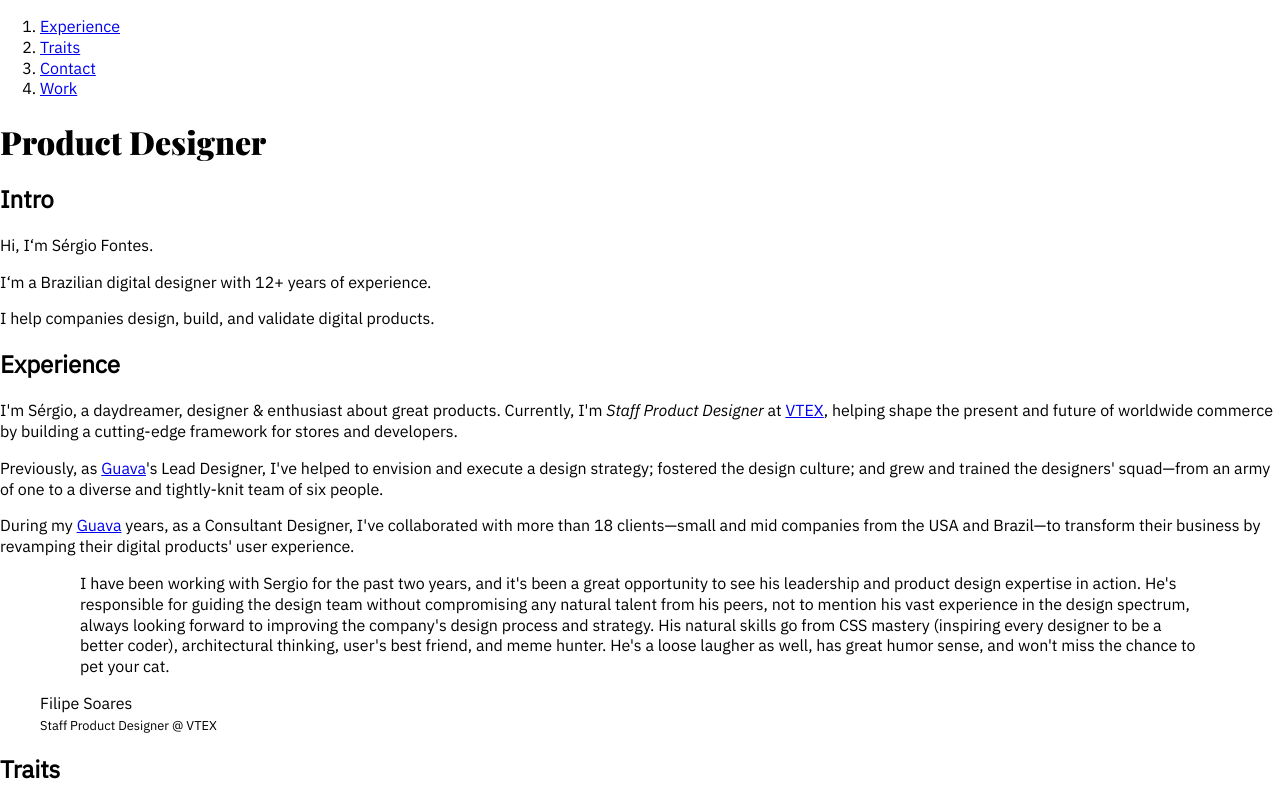
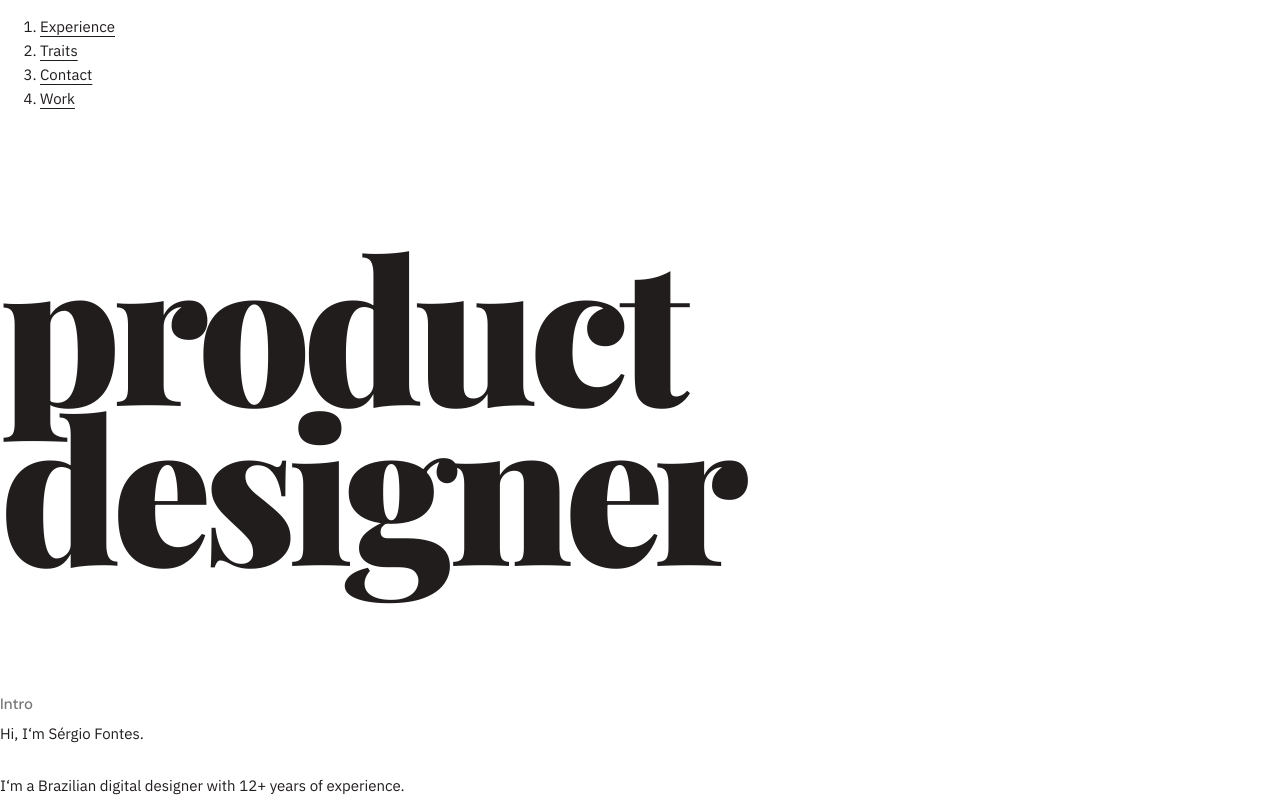
Before and after one commit to sergiofontes/fontes.cc, a Next.js app: page / in a window 1280 px wide. Shown: the top 800 px of the page. Built offline with nearby package versions, Linux system fonts and the light colour scheme.

Commit message:
Style typography system (WIP)

```diff
--- a/pages/index.js
+++ b/pages/index.js
@@ -54,8 +54,10 @@ export default function Home() {
           <p>
             Hi, I‘m<i></i> Sérgio Fontes.
           </p>
-          <p>I‘m a Brazilian digital designer with 12+ years of experience.</p>
-          <p>I help companies design, build, and validate digital products.</p>
+          <div>
+            <p>I‘m a Brazilian digital designer with 12+ years of experience.</p>
+            <p>I help companies design, build, and validate digital products.</p>
+          </div>
         </section>
       </header>
 
@@ -196,11 +198,11 @@ export default function Home() {
         </section>
       </main>
       <footer>
-        <p>Sérgio Fontes, 2022. Copy, design &amp; code by me.</p>
-        <p>
+        <small>Sérgio Fontes, 2022. Copy, design &amp; code by me.</small>
+        <small>
           No cookies, no tracking, just the beauty of HTML &amp; CSS (shh, there's some
           JS too).
-        </p>
+        </small>
       </footer>
     </Layout>
   );
--- a/styles/typography.scss
+++ b/styles/typography.scss
@@ -4,12 +4,19 @@
 
 @import "scaffold";
 
-body {
+:root {
   --font-body:     "IBM Plex Sans", sans-serif;
   --font-title:    "DM Sans", sans-serif;
   --font-hero:     "Playfair Display", serif;
   --font-size:     16px;
-  --line-height:   1.3;
+  --line-height:   1.5;
+
+  @include media(">desktop") {
+    --font-size: 15px;
+    --line-height:   1.6;
+  }
+
+  color: var(--color-text);
   font-family: var(--font-body);
   font-size:   var(--font-size);
   line-height: var(--line-height);
@@ -18,26 +25,93 @@ body {
 // Title
 h1 {
   font-family: var(--font-hero);
+  font-size: 6.75rem;
+  letter-spacing: -.41rem;
+  line-height: .81;
+  text-transform: lowercase;
   > span { @include fontless; }
+  @include media(">desktop") {
+    font-size: 13.2rem;
+    letter-spacing: -.57rem;
+  }
 }
-h2 {}
-h3 {}
+
+h2, h3, h4, h5 { font-family: var(--font-title); }
+
+h2,
+h3 {
+  margin-bottom: .67rem;
+  font-size: 1rem;
+  line-height: 1;
+}
+
+h2 {
+  color: var(--color-subtitle);
+  font-weight: 500;
+}
+
+h3 {
+  font-weight: bold;
+}
+
 h4 {}
 h5 {}
 
 // Paragraph
-p {}
+p {
+  margin-top: 0;
+  margin-bottom: 1.875rem;
+}
+
 em {}
 label {}
+
+small {
+  display: block;
+  font-size: .8125rem;
+  line-height: 1.4;
+  @include media(">desktop") { font-size: .8rem; }
+}
 strong {}
-blockquote {}
+
+blockquote {
+  &, & p {
+    font-family: var(--font-title);
+    font-size: 1.5rem;
+    line-height: 1.3;
+    @include media(">desktop") {
+      font-size: 1.866667rem;
+    }
+  }
+}
+figure figcaption {
+  font-weight: 700;
+  font-family: var(--font-title);
+  font-size: .75rem;
+  line-height: 1.2;
+  letter-spacing: 0.06rem;
+  text-transform: uppercase;
+  small {
+    font-size: inherit;
+    font-weight: 400;
+  }
+}
+
 ::selection {}
 
 // Link
 a {
-  &:visited {}
-  &:focus {}
-  &:hover {}
+  position: relative;
+  display: inline-block;
+  &, &:visited {
+    color: var(--color-text);
+    @include underline($color: #{var(--color-text)}, $thickness: 1px);
+  }
+  &:hover {
+    text-decoration-thickness: 2px;
+    text-decoration-width: 2px;
+  }
+  &:active { top: 1px; }
 }
 
 // Code
```
